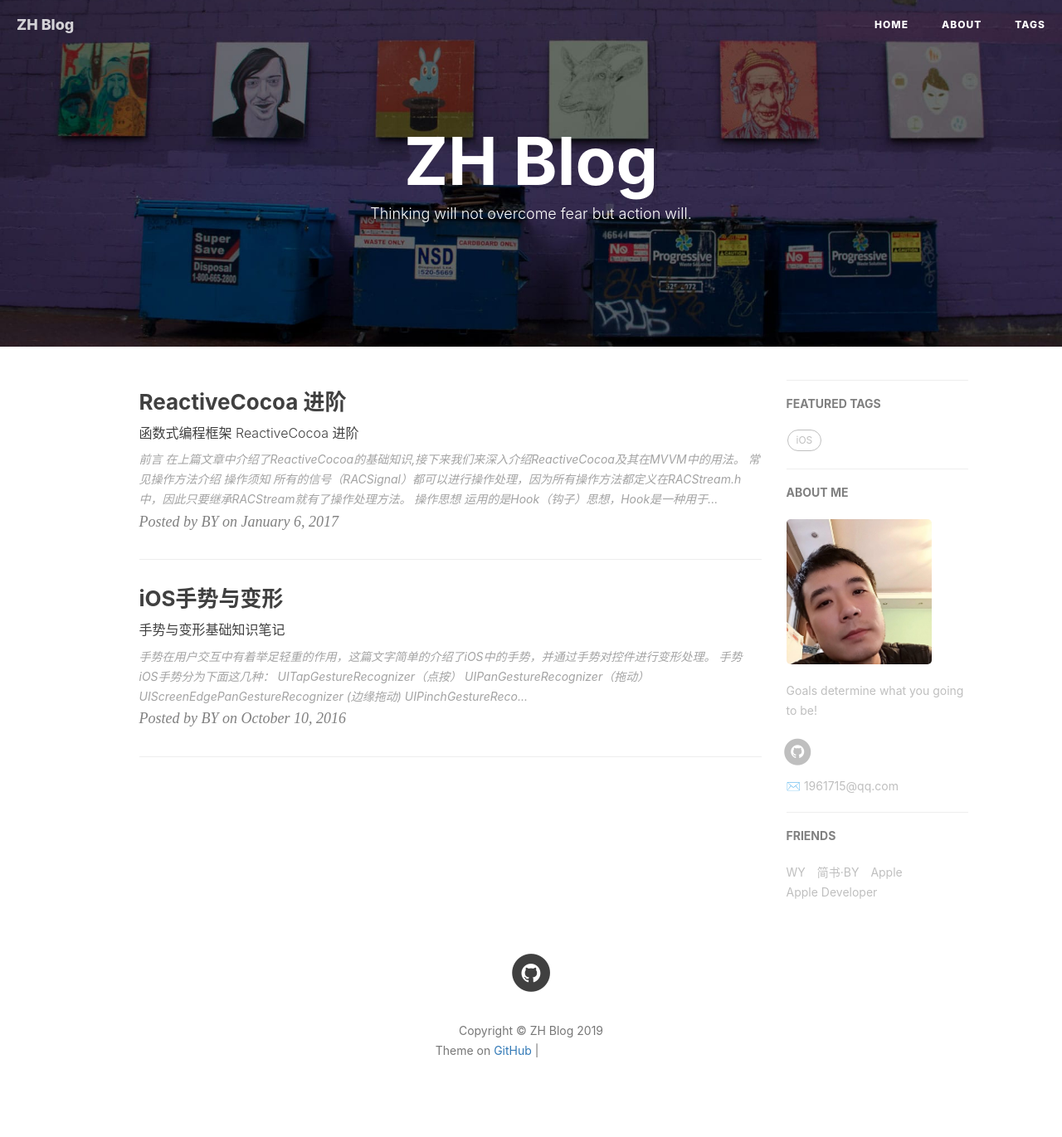
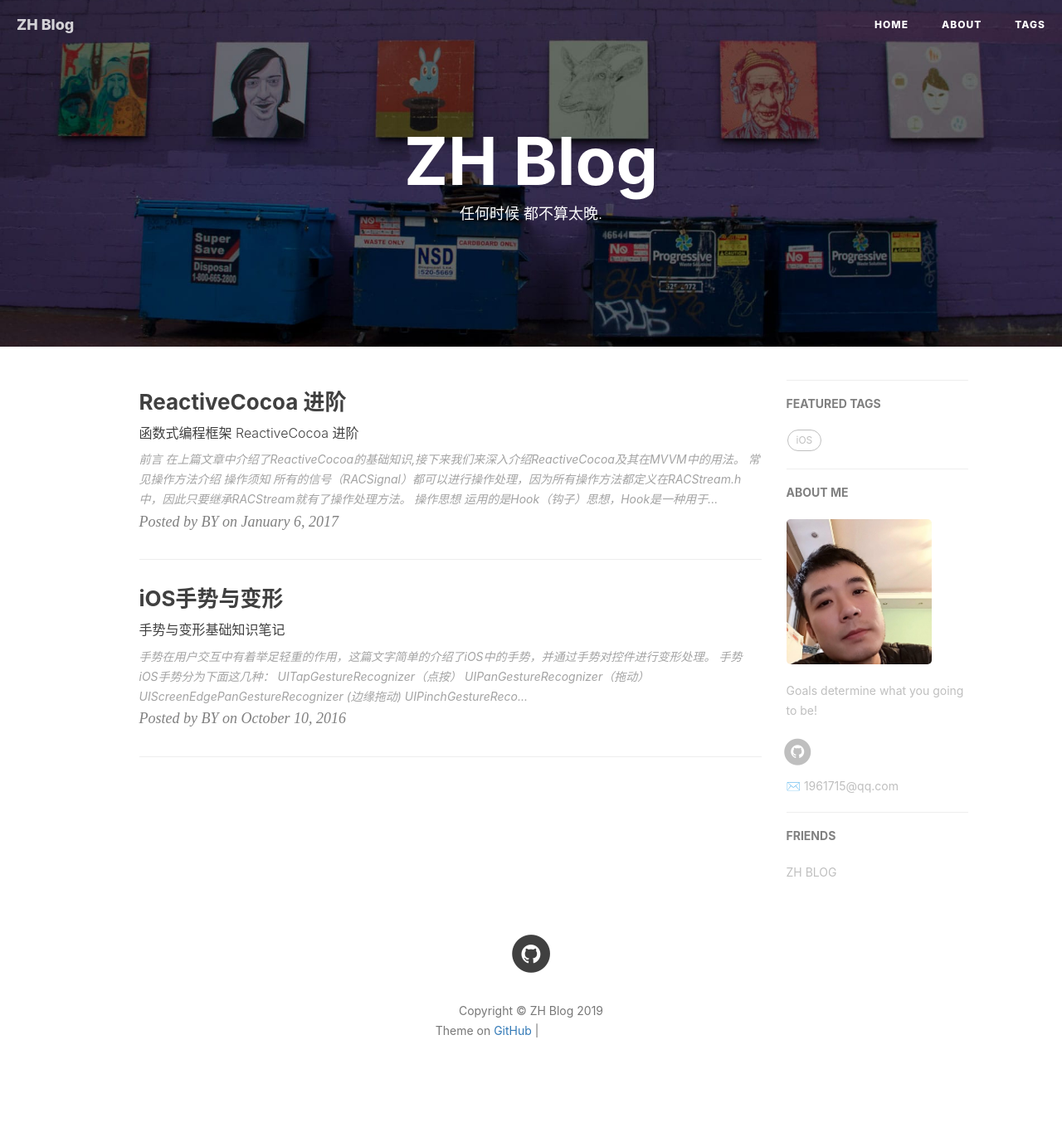
Before and after one commit to jinzhihong/jinzhihong.github.io, a Jekyll site: the page built from index.html, in a window 1280 px wide. Shown: the whole page at 83% size. Built offline with Jekyll 4.4.1, drawn with Linux system fonts in a browser that asks for light colours; nearby versions of some CDN libraries; the list of posts is cut into pages by our own code; comment, search, counter and statistics services are not loaded; after the commit the page ends 1347 px from its top, so only the background shows below that; grey boxes are pictures that could not be loaded.

Commit message:
init image

```diff
--- a/_config.yml
+++ b/_config.yml
@@ -23,7 +23,7 @@
 github_username:    jinzhihong
 #facebook_username:  jinzhihong
 #jianshu_username:   jianshuid
-#twitter_username:   qiubaiying
+#twitter_username:   jinzhihong
 
 
 
@@ -56,14 +56,12 @@
 
 
 # 评论系统
-# Disqus（https://disqus.com/）
-# disqus_username: qiubaiying
 
 # Gitalk
 gitalk:
   enable: true    #是否开启Gitalk评论
-  clientID: f2c84e7629bb1446c1a4                            #生成的clientID
-  clientSecret: ca6d6139d1e1b8c43f8b2e19492ddcac8b322d0d    #生成的clientSecret
+  clientID: d156f603be8574a57573                            #生成的clientID
+  clientSecret: 61b87181a6da95fd40265cbcea9eb3b75775fca5    #生成的clientSecret
   repo: jinzhihong.github.io    #仓库名称
   owner: jinzhihong    #github用户名
   admin: jinzhihong
@@ -99,16 +97,7 @@
 # Friends
 friends: [
 {
-  title: "WY",
-  href: "http://zhengwuyang.com"
-},{
-  title: "简书·BY",
-  href: "http://www.jianshu.com/u/e71990ada2fd"
-},{
-  title: "Apple",
-  href: "https://apple.com"
-},{
-  title: "Apple Developer",
-  href: "https://developer.apple.com/"
+  title: "ZH BLOG",
+  href: "http://jinzhihong.github.io"
 }
 ]
--- a/about.html
+++ b/about.html
@@ -1,7 +1,7 @@
 ---
 layout: page
 title: "About"
-description: "Hey, this is BY."
+description: "JinZhiHong."
 header-img: "img/post-bg-rwd.jpg"
 ---
 
--- a/index.html
+++ b/index.html
@@ -1,6 +1,6 @@
 ---
 layout: page
-description: "Thinking will not overcome fear but action will."
+description: "任何时候 都不算太晚."
 ---
 
 {% for post in paginator.posts %}
```
Also changed, not shown: other parts of about.html (+0 -2 lines).
